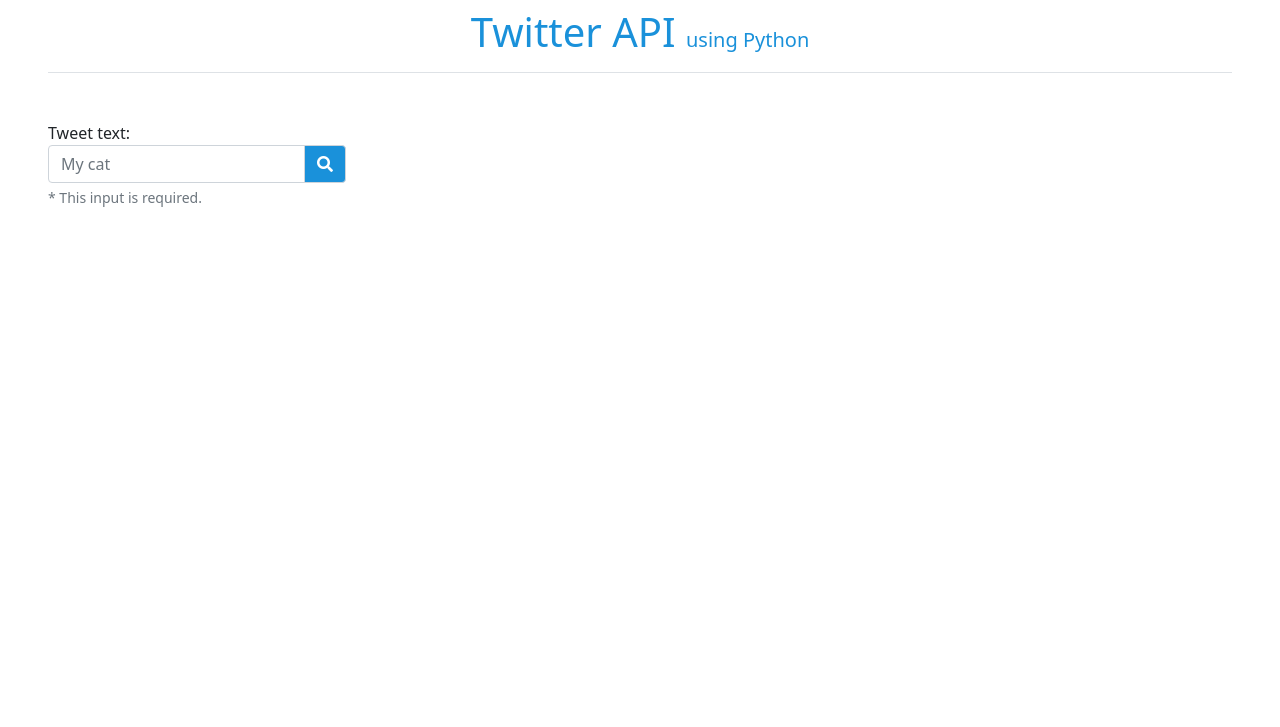
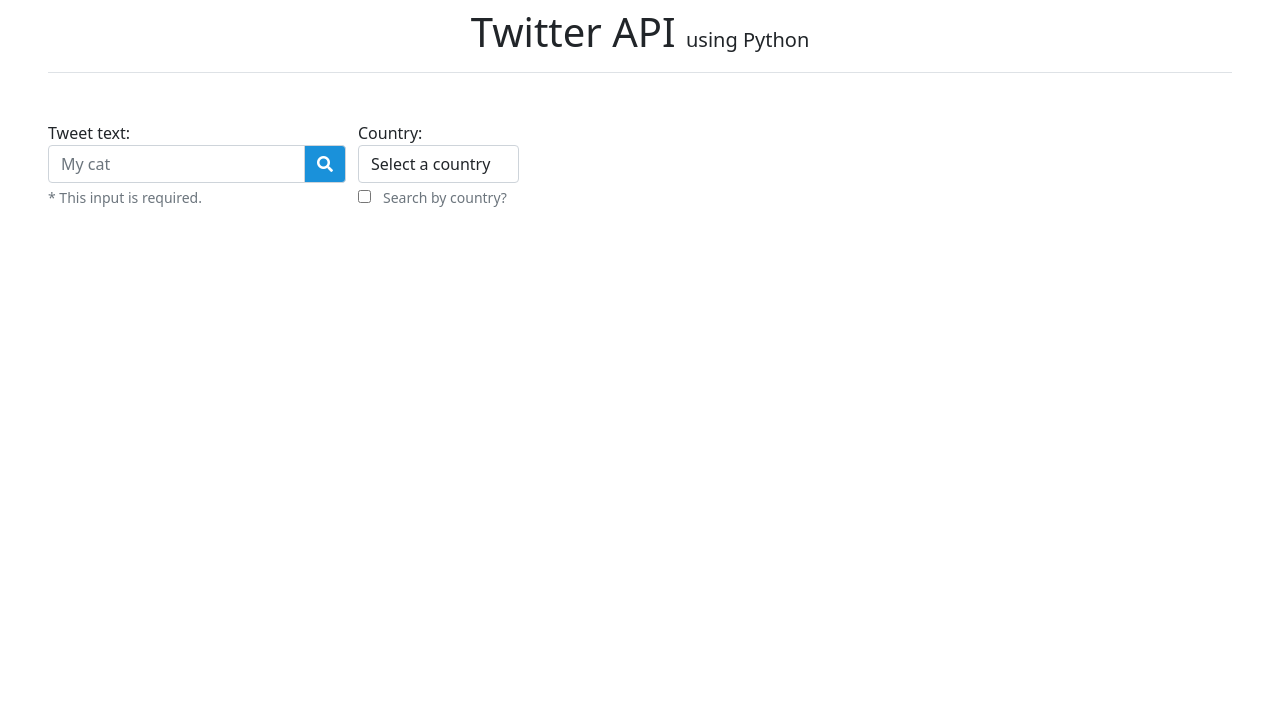
Before and after one commit to jonAhmeti/TwitterAPI, a Django app: template Website/Tweets/templates/Home/index.html in a window 1280 px wide. Shown: the top 727 px of the page. Run offline with Django 3.2, Linux system fonts and the light colour scheme; the template is opened without the code that fills it, so the values that code supplies are empty.

Commit message:
idk what i did

```diff
--- a/Website/Tweets/static/Home/base.css
+++ b/Website/Tweets/static/Home/base.css
@@ -1,3 +1,3 @@
-html, body{
+html, body {
     height: 100%;
 }
--- a/Website/Tweets/static/Home/index.css
+++ b/Website/Tweets/static/Home/index.css
@@ -1,7 +1,3 @@
-#header_text{
-    color: rgb(26,145,218);
-}
-
 .search_icon{
     color: #ffffff;
     background-color: rgb(26,145,218);
--- a/Website/Tweets/templates/Home/base.html
+++ b/Website/Tweets/templates/Home/base.html
@@ -16,6 +16,9 @@
 </head>
 <body>
     <div class="d-flex flex-column h-100">
+        <header class="justify-content-center navbar navbar-expand-md border-bottom mx-5">
+                <h1 class="text-dark">Twitter API <small class="lead">using Python</small></h1>
+        </header>
         <main class="flex-fill">
             {% block main %}
             {% endblock main %}
--- a/Website/Tweets/templates/Home/index.html
+++ b/Website/Tweets/templates/Home/index.html
@@ -4,12 +4,9 @@
 {% endblock stylesheet %}
 {% block main %}
 <div class="d-flex flex-column h-100 mx-5">
-    <header class="justify-content-center navbar navbar-expand-md border-bottom">
-        <h1 id="header_text">Twitter API <small class="lead">using Python</small></h1>
-    </header>
     <main class="my-5 d-flex flex-fill">
-        <form>
-            <div>
+        <form class="row row-cols-auto">
+            <div class="col-auto">
                 <label>Tweet text:</label>
                 <div class="input-group">
                     <input type="search" class="form-control" placeholder="My cat" />
@@ -17,6 +14,20 @@
                 </div>
                 <label class="form-text">* This input is required.</label>
             </div>
+             <div class="col-auto">
+                 <div class="row row-cols-auto">
+                     <label class="row row-cols-auto">Country:</label>
+                 </div>
+                 <div class="row row-cols-auto">
+                     <select class="form-control">
+                         <option value="" disabled selected>Select a country</option>
+                     </select>
+                 </div>
+                 <div class="row row-cols-auto align-items-baseline">
+                     <input type="checkbox" />
+                     <label class="form-text">Search by country?</label>
+                 </div>
+            </div>
         </form>
     </main>
 </div>
--- a/Website/Tweets/views.py
+++ b/Website/Tweets/views.py
@@ -1,9 +1,11 @@
 from django.shortcuts import render
+import Locations
 
 # Create your templates here.
 from django.http import HttpResponse
 
 
 def index(request):
-
+    for x in Locations:
+        print(x)
     return render(request, 'Home/index.html')
```
Also changed, not shown: Website/Tweets/static/pics/Home/tyler-b-72vLY-QMd3w-unsplash.jpg (added), 1 other file.
